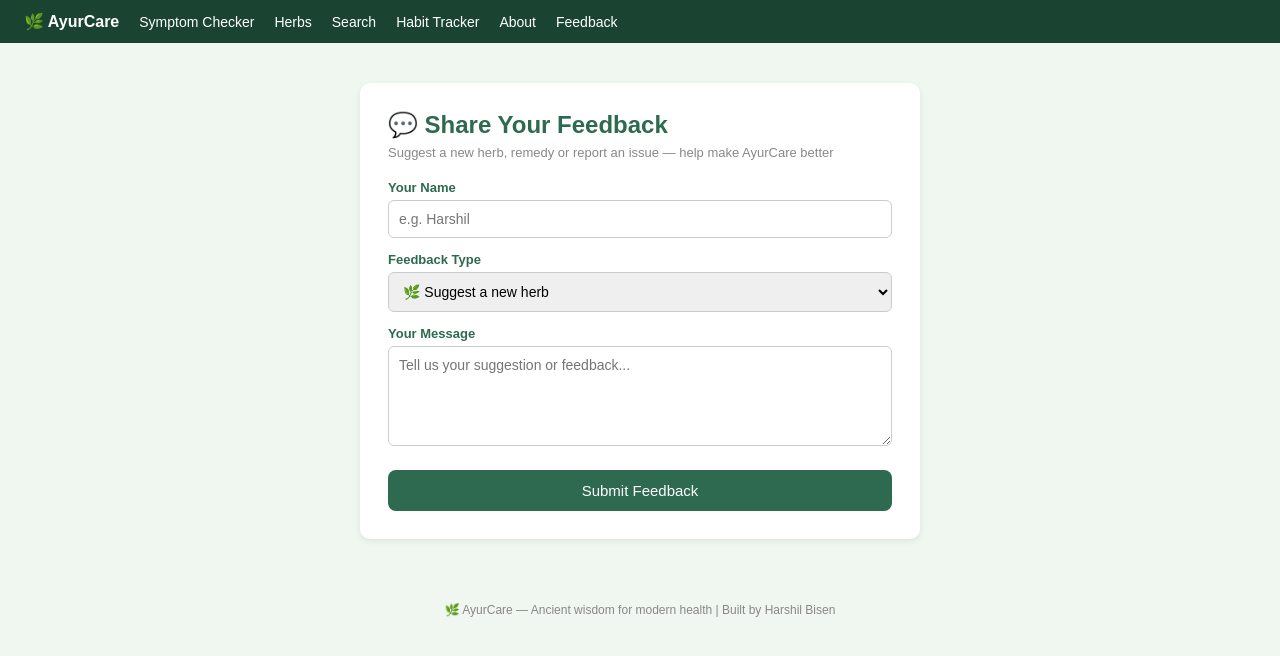
After one commit to BisenHarshil/10th-AyurCare, a Flask app: page /feedback in a window 1280 px wide. The commit adds this page. Shown: the top 656 px of the page. Run offline with Flask 3, Linux system fonts and the light colour scheme.

Commit message:
Feedback JSON

```diff
--- a/app.py
+++ b/app.py
@@ -1,4 +1,4 @@
-from flask import Flask, render_template, request, jsonify
+from flask import Flask, json, render_template, request, jsonify
 import random
 import requests
 
@@ -38,6 +38,41 @@ def check_symptoms():
 @app.route("/browse_herbs")
 def browse_herbs():
     return render_template("herbs.html", herbs=herbs_database)
+
+@app.route("/feedback", methods=["GET", "POST"])
+def feedback():
+    if request.method == "POST":
+        data = request.get_json()
+        name = data["name"]
+        ftype = data["type"]
+        message = data["message"]
+
+        import datetime
+        entry = {
+            "name": name,
+            "type": ftype,
+            "message": message,
+            "date": datetime.datetime.now().strftime("%D-%m-%Y %H:%M")
+        }
+
+        # load existing feedback
+        try:
+            with open("feedback.json", "r") as f:
+                content = f.read().strip()
+                all_feedback = json.load(f) if content else []
+        except FileNotFoundError:
+            all_feedback = []
+        except json.JSONDecodeError:
+            all_feedback = []
+
+        # add new entry and save
+        all_feedback.append(entry)
+        with open("feedback.json", "w") as f:
+            json.dump(all_feedback, f, indent=4)
+
+        return jsonify({"success": True, "message": "Feedback saved!"})
+
+    return render_template("feedback.html")
 
 @app.route("/habit_tracker", methods=["GET"])
 def habit_tracker():
--- a/templates/about.html
+++ b/templates/about.html
@@ -35,6 +35,7 @@
     <a href="/herb_search" style="color:#d8f3dc;text-decoration:none;font-size:14px">Search</a>
     <a href="/habit_tracker" style="color:#d8f3dc;text-decoration:none;font-size:14px">Habit Tracker</a>
     <a href="/about" style="color:#d8f3dc;text-decoration:none;font-size:14px">About</a>
+    <a href="/feedback" style="color:#d8f3dc;text-decoration:none;font-size:14px">Feedback</a>
     </nav>
     <div class="header">
         <a href="/">← Back to Home</a>
--- a/templates/ayur_index.html
+++ b/templates/ayur_index.html
@@ -28,6 +28,7 @@
     <a href="/herb_search" style="color:#d8f3dc;text-decoration:none;font-size:14px">Search</a>
     <a href="/habit_tracker" style="color:#d8f3dc;text-decoration:none;font-size:14px">Habit Tracker</a>
     <a href="/about" style="color:#d8f3dc;text-decoration:none;font-size:14px">About</a>
+    <a href="/feedback" style="color:#d8f3dc;text-decoration:none;font-size:14px">Feedback</a>
     </nav>
     <div class="header">
         <h1>🌿 AyurCare</h1>
--- a/templates/check_symptoms.html
+++ b/templates/check_symptoms.html
@@ -31,6 +31,7 @@
     <a href="/herb_search" style="color:#d8f3dc;text-decoration:none;font-size:14px">Search</a>
     <a href="/habit_tracker" style="color:#d8f3dc;text-decoration:none;font-size:14px">Habit Tracker</a>
     <a href="/about" style="color:#d8f3dc;text-decoration:none;font-size:14px">About</a>
+    <a href="/feedback" style="color:#d8f3dc;text-decoration:none;font-size:14px">Feedback</a>
     </nav>
     <div class="header">
         <a href="/">← Back to Home</a>
--- /dev/null
+++ b/templates/feedback.html
@@ -0,0 +1,91 @@
+<!DOCTYPE html>
+<html>
+<head>
+    <title>Feedback — AyurCare</title>
+    <style>
+        * { box-sizing: border-box; margin: 0; padding: 0; }
+        body { font-family: Arial, sans-serif; background: #f0f7f0; color: #333; }
+        nav { background: #1b4332; padding: 12px 24px; display: flex; gap: 20px; align-items: center; }
+        nav a { color: white; text-decoration: none; font-size: 14px; }
+        nav a:first-child { font-weight: bold; font-size: 16px; }
+        .container { max-width: 600px; margin: 40px auto; padding: 0 20px; }
+        .card { background: white; border-radius: 10px; padding: 28px; box-shadow: 0 2px 6px rgba(0,0,0,0.08); }
+        h2 { color: #2d6a4f; margin-bottom: 6px; }
+        .subtitle { color: #888; font-size: 13px; margin-bottom: 20px; }
+        label { font-weight: bold; font-size: 13px; display: block; margin-bottom: 5px; margin-top: 14px; color: #2d6a4f; }
+        input, select, textarea { width: 100%; padding: 10px; border: 1px solid #ccc; border-radius: 6px; font-size: 14px; font-family: Arial; }
+        textarea { height: 100px; resize: vertical; }
+        .btn { background: #2d6a4f; color: white; padding: 12px; border: none; border-radius: 8px; font-size: 15px; cursor: pointer; width: 100%; margin-top: 20px; }
+        .btn:hover { background: #1b4332; }
+        .success { display: none; background: #d8f3dc; border-radius: 8px; padding: 16px; text-align: center; margin-top: 16px; color: #2d6a4f; font-size: 14px; }
+        footer { text-align: center; padding: 24px; color: #888; font-size: 12px; margin-top: 40px; }
+    </style>
+</head>
+<body>
+    <nav>
+        <a href="/">🌿 AyurCare</a>
+        <a href="/check_symptoms">Symptom Checker</a>
+        <a href="/browse_herbs">Herbs</a>
+        <a href="/herb_search">Search</a>
+        <a href="/habit_tracker">Habit Tracker</a>
+        <a href="/about">About</a>
+        <a href="/feedback">Feedback</a>
+    </nav>
+
+    <div class="container">
+        <div class="card">
+            <h2>💬 Share Your Feedback</h2>
+            <p class="subtitle">Suggest a new herb, remedy or report an issue — help make AyurCare better</p>
+
+            <label>Your Name</label>
+            <input type="text" id="name" placeholder="e.g. Harshil">
+
+            <label>Feedback Type</label>
+            <select id="ftype">
+                <option value="new herb">🌿 Suggest a new herb</option>
+                <option value="new remedy">💊 Suggest a new remedy</option>
+                <option value="bug report">🐛 Report a bug</option>
+                <option value="general">💬 General feedback</option>
+            </select>
+
+            <label>Your Message</label>
+            <textarea id="message" placeholder="Tell us your suggestion or feedback..."></textarea>
+
+            <button class="btn" onclick="submitFeedback()">Submit Feedback</button>
+
+            <div class="success" id="success">
+                ✅ Thank you! Your feedback has been recorded. We'll review it soon.
+            </div>
+        </div>
+    </div>
+
+    <footer>🌿 AyurCare — Ancient wisdom for modern health | Built by Harshil Bisen</footer>
+
+    <script>
+        function submitFeedback() {
+            var name = document.getElementById('name').value.trim();
+            var ftype = document.getElementById('ftype').value;
+            var message = document.getElementById('message').value.trim();
+
+            if (!name || !message) {
+                alert('Please fill in your name and message.');
+                return;
+            }
+
+            fetch('/feedback', {
+                method: 'POST',
+                headers: {'Content-Type': 'application/json'},
+                body: JSON.stringify({name: name, type: ftype, message: message})
+            })
+            .then(r => r.json())
+            .then(data => {
+                if (data.success) {
+                    document.getElementById('success').style.display = 'block';
+                    document.getElementById('name').value = '';
+                    document.getElementById('message').value = '';
+                }
+            });
+        }
+    </script>
+</body>
+</html>
--- a/templates/habit_tracker.html
+++ b/templates/habit_tracker.html
@@ -34,6 +34,7 @@
     <a href="/herb_search" style="color:#d8f3dc;text-decoration:none;font-size:14px">Search</a>
     <a href="/habit_tracker" style="color:#d8f3dc;text-decoration:none;font-size:14px">Habit Tracker</a>
     <a href="/about" style="color:#d8f3dc;text-decoration:none;font-size:14px">About</a>
+    <a href="/feedback" style="color:#d8f3dc;text-decoration:none;font-size:14px">Feedback</a>
     </nav>
     <div class="header">
         <a href="/">← Back to Home</a>
--- a/templates/herb_search.html
+++ b/templates/herb_search.html
@@ -36,6 +36,7 @@
     <a href="/herb_search" style="color:#d8f3dc;text-decoration:none;font-size:14px">Search</a>
     <a href="/habit_tracker" style="color:#d8f3dc;text-decoration:none;font-size:14px">Habit Tracker</a>
     <a href="/about" style="color:#d8f3dc;text-decoration:none;font-size:14px">About</a>
+    <a href="/feedback" style="color:#d8f3dc;text-decoration:none;font-size:14px">Feedback</a>
     </nav>
     <div class="header">
         <a href="/">← Back to Home</a>
--- a/templates/herbs.html
+++ b/templates/herbs.html
@@ -27,6 +27,7 @@
     <a href="/herb_search" style="color:#d8f3dc;text-decoration:none;font-size:14px">Search</a>
     <a href="/habit_tracker" style="color:#d8f3dc;text-decoration:none;font-size:14px">Habit Tracker</a>
     <a href="/about" style="color:#d8f3dc;text-decoration:none;font-size:14px">About</a>
+    <a href="/feedback" style="color:#d8f3dc;text-decoration:none;font-size:14px">Feedback</a>
     </nav>
     <div class="header">
         <a href="/">← Back to Home</a>
```
Also changed, not shown: feedback.json (added, +8 -0 lines).
